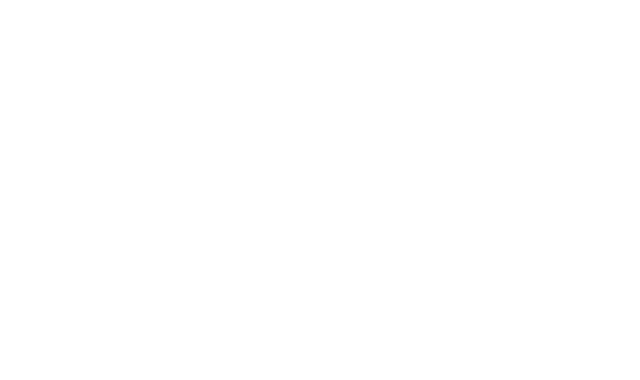
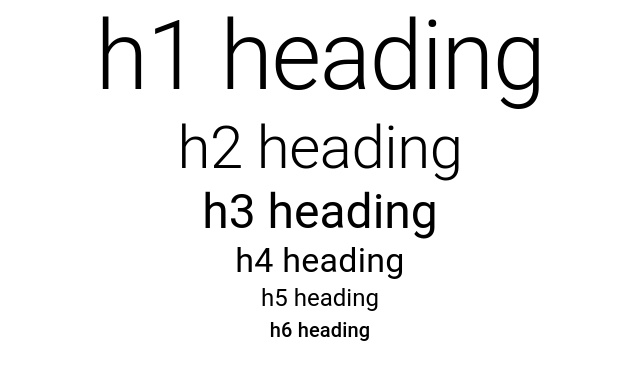
Before and after one commit to ahmetyanik/MUI, a React (Create React App) app in the folder react-mui-demo/: page / in a window 1280 px wide. Shown: the top 380 px of the page, without its empty margins (320-960 px from the left). Built offline with nearby package versions, Linux system fonts and the light colour scheme.

Commit message:
variant added

```diff
--- a/react-mui-demo/src/App.tsx
+++ b/react-mui-demo/src/App.tsx
@@ -1,9 +1,10 @@
 import './App.css';
+import MuiTypography from './components/MuiTypography';
 
 function App() {
   return (
     <div className="App">
-
+      <MuiTypography/>
     </div>
   );
 }
--- /dev/null
+++ b/react-mui-demo/src/components/MuiTypography.tsx
@@ -0,0 +1,17 @@
+import React from 'react'
+import {Typography} from '@mui/material'
+
+function MuiTypography() {
+  return (
+    <div>
+        <Typography variant='h1'>h1 heading</Typography>
+        <Typography variant='h2'>h2 heading</Typography>
+        <Typography variant='h3'>h3 heading</Typography>
+        <Typography variant='h4'>h4 heading</Typography>
+        <Typography variant='h5'>h5 heading</Typography>
+        <Typography variant='h6'>h6 heading</Typography>
+    </div>
+  )
+}
+
+export default MuiTypography
```
